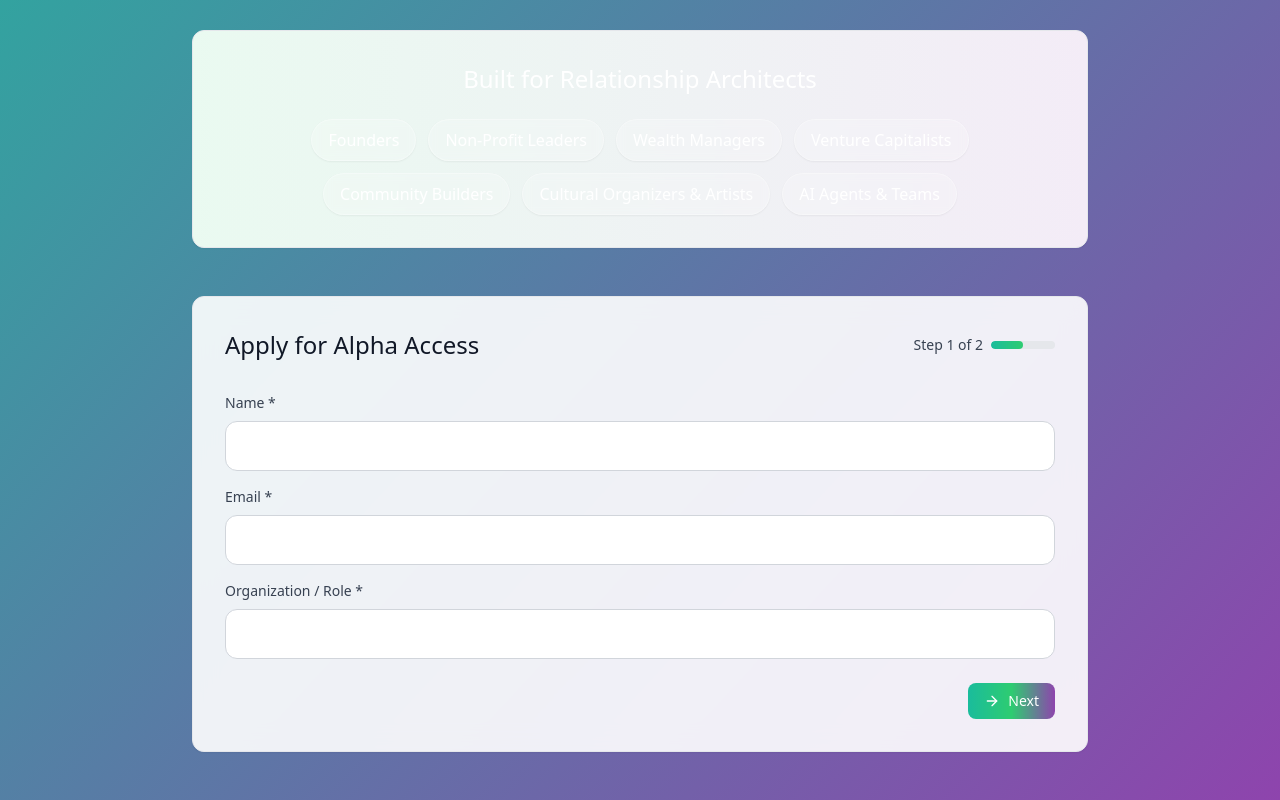
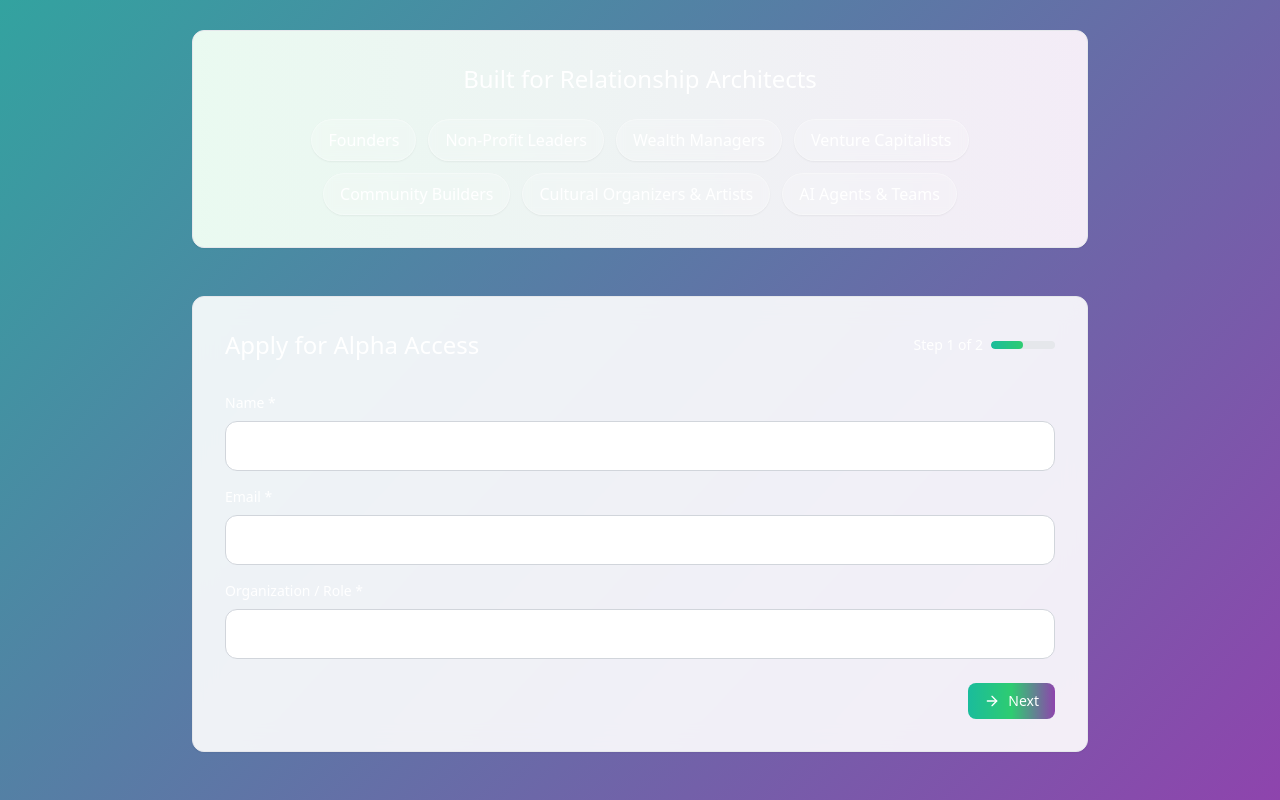
Before and after one commit to ICGNU3/rhiz-pwa, a React (Vite) app: page /apply in a window 1280 px wide. Shown: the part 588-1388 px from the top of the page. Built offline with nearby package versions, Linux system fonts and the light colour scheme; no server answers; a web font is replaced by a local one.

Commit message:
Update Apply Page text color

```diff
--- a/src/pages/ApplyPage.tsx
+++ b/src/pages/ApplyPage.tsx
@@ -248,11 +248,11 @@ const ApplyPage: React.FC = () => {
         {/* Application Form */}
         <Card className="p-8 bg-white/90 backdrop-blur-md border border-emerald/50">
           <div className="flex items-center justify-between mb-8">
-            <h2 className="text-2xl font-medium text-gray-900">
+            <h2 className="text-2xl font-medium text-white">
               Apply for Alpha Access
             </h2>
             <div className="flex items-center space-x-2">
-              <span className="text-sm font-medium text-gray-700">Step {step} of 2</span>
+              <span className="text-sm font-medium text-white">Step {step} of 2</span>
               <div className="w-16 h-2 bg-gray-200 rounded-full overflow-hidden">
                 <div
                   className="h-full bg-gradient-to-r from-aqua to-emerald rounded-full transition-all duration-300"
@@ -266,7 +266,7 @@ const ApplyPage: React.FC = () => {
             <form onSubmit={handleNextStep} className="space-y-6">
               <div className="space-y-4">
                 <div>
-                  <label htmlFor="name" className="block text-sm font-medium text-gray-700 mb-2">
+                  <label htmlFor="name" className="block text-sm font-medium text-white mb-2">
                     Name *
                   </label>
                   <input
@@ -281,7 +281,7 @@ const ApplyPage: React.FC = () => {
                 </div>
 
                 <div>
-                  <label htmlFor="email" className="block text-sm font-medium text-gray-700 mb-2">
+                  <label htmlFor="email" className="block text-sm font-medium text-white mb-2">
                     Email *
                   </label>
                   <input
@@ -296,7 +296,7 @@ const ApplyPage: React.FC = () => {
                 </div>
 
                 <div>
-                  <label htmlFor="organization" className="block text-sm font-medium text-gray-700 mb-2">
+                  <label htmlFor="organization" className="block text-sm font-medium text-white mb-2">
                     Organization / Role *
                   </label>
                   <input
@@ -334,7 +334,7 @@ const ApplyPage: React.FC = () => {
 
               <div className="space-y-4">
                 <div>
-                  <label htmlFor="vertical" className="block text-sm font-medium text-gray-700 mb-2">
+                  <label htmlFor="vertical" className="block text-sm font-medium text-white mb-2">
                     Vertical *
                   </label>
                   <select
@@ -356,7 +356,7 @@ const ApplyPage: React.FC = () => {
                 </div>
 
                 <div>
-                  <label htmlFor="reason" className="block text-sm font-medium text-gray-700 mb-2">
+                  <label htmlFor="reason" className="block text-sm font-medium text-white mb-2">
                     What goal/s would Rhiz help you complete faster? *
                   </label>
                   <textarea
@@ -371,7 +371,7 @@ const ApplyPage: React.FC = () => {
                 </div>
 
                 <div>
-                  <label htmlFor="features" className="block text-sm font-medium text-gray-700 mb-2">
+                  <label htmlFor="features" className="block text-sm font-medium text-white mb-2">
                     Are there any features we haven't thought of that you'd like to have?
                   </label>
                   <textarea
@@ -385,7 +385,7 @@ const ApplyPage: React.FC = () => {
                 </div>
 
                 <div>
-                  <label htmlFor="referral" className="block text-sm font-medium text-gray-700 mb-2">
+                  <label htmlFor="referral" className="block text-sm font-medium text-white mb-2">
                     Referral Code (optional)
                   </label>
                   <input
```
